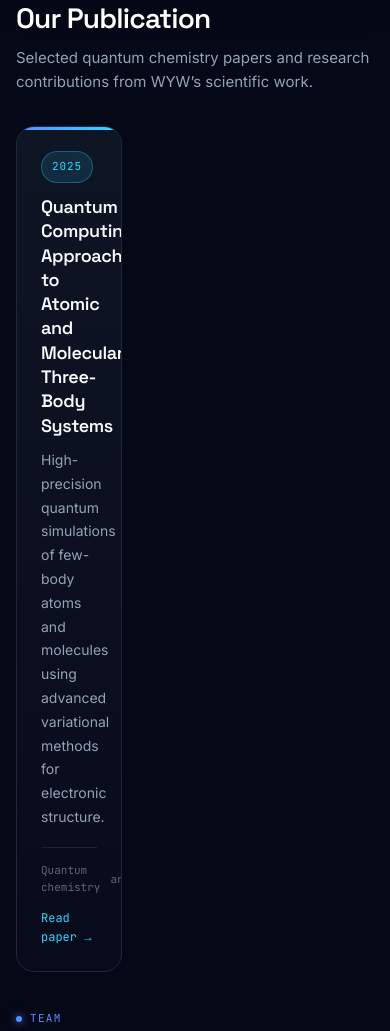
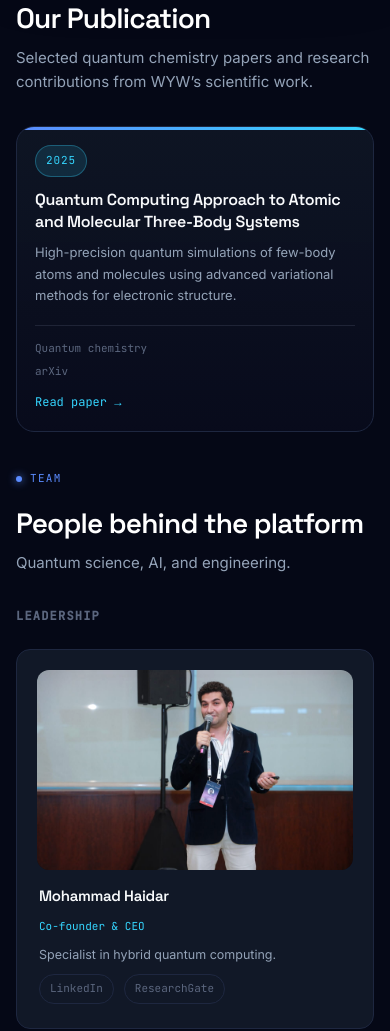
Before and after one commit to arefin-nibir/wywq, a plain HTML site: page index.html in a window 390 px wide. Shown: the part 8378-9409 px from the top of the page. Drawn offline with Linux system fonts and the light colour scheme.

Commit message:
Replace website with new design

```diff
--- a/index.html
+++ b/index.html
@@ -467,6 +467,7 @@
     .hero-visual{min-height:auto;}
     .orbit-stage svg{max-width:260px;}
     .challenge-grid, .cap-grid{grid-template-columns:repeat(2,1fr);}
+    .publication-grid{grid-template-columns:repeat(2, minmax(0,1fr));}
     .industry-grid{grid-template-columns:repeat(2,1fr);}
     .team-grid{grid-template-columns:repeat(2,1fr);}
     .team-grid-2{grid-template-columns:1fr 1fr;}
@@ -501,6 +502,11 @@
     .orbit-stage svg{max-width:220px;}
     .hero-visual-rows{gap:8px;}
     .hv-row{padding:10px 12px;}
+    .publication-grid{grid-template-columns:1fr;}
+    .publication-card{padding:18px;}
+    .publication-card h3{font-size:16px;}
+    .publication-card p{font-size:13px;line-height:1.65;}
+    .publication-card .pub-meta{flex-direction:column;align-items:flex-start;gap:6px;}
     .hero-card-grid, .challenge-grid, .cap-grid, .industry-grid, .team-grid, .team-grid-2{grid-template-columns:1fr;}
     .challenge-card, .industry-body, .team-card{padding:20px;}
     .cap-body{padding:18px 18px 22px;}
```
